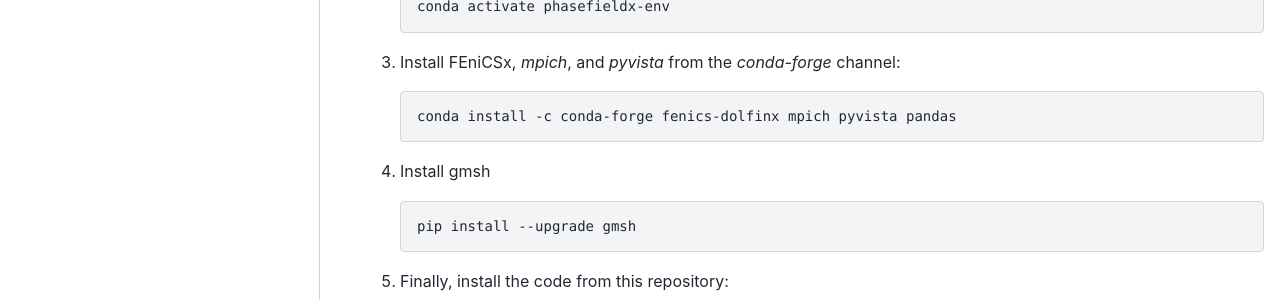
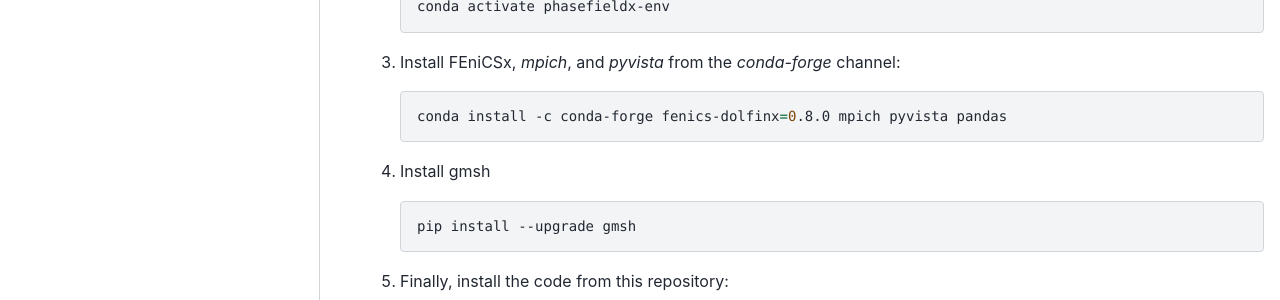
Before and after one commit to CastillonMiguel/phasefieldx, a Sphinx documentation site: the page built from docs/source/getting-started/Installation/main.rst, in a window 1280 px wide and 1183 px high. Shown: the part 523-823 px from the top of the window. Built offline with Sphinx 7.4.7 and the PyData theme 0.15.4, drawn with Linux system fonts in a browser that asks for light colours; pages that are not in the unit, such as notebooks, are missing from menus; the version number is read from the project's files by our own code.

Commit message:
Specify version 0.8.0 for fenics-dolfinx in Conda environment setup

```diff
--- a/README.rst
+++ b/README.rst
@@ -72,7 +72,7 @@
 
    .. code-block::
 
-      conda install -c conda-forge fenics-dolfinx mpich pyvista pandas
+      conda install -c conda-forge fenics-dolfinx=0.8.0 mpich pyvista pandas
 
 4. Install `gmsh`
 
--- a/docs/source/getting-started/Installation/main.rst
+++ b/docs/source/getting-started/Installation/main.rst
@@ -21,7 +21,7 @@
 
    .. code-block:: sh
 
-      conda install -c conda-forge fenics-dolfinx mpich pyvista pandas
+      conda install -c conda-forge fenics-dolfinx=0.8.0 mpich pyvista pandas
 
 4. Install gmsh
 
```
